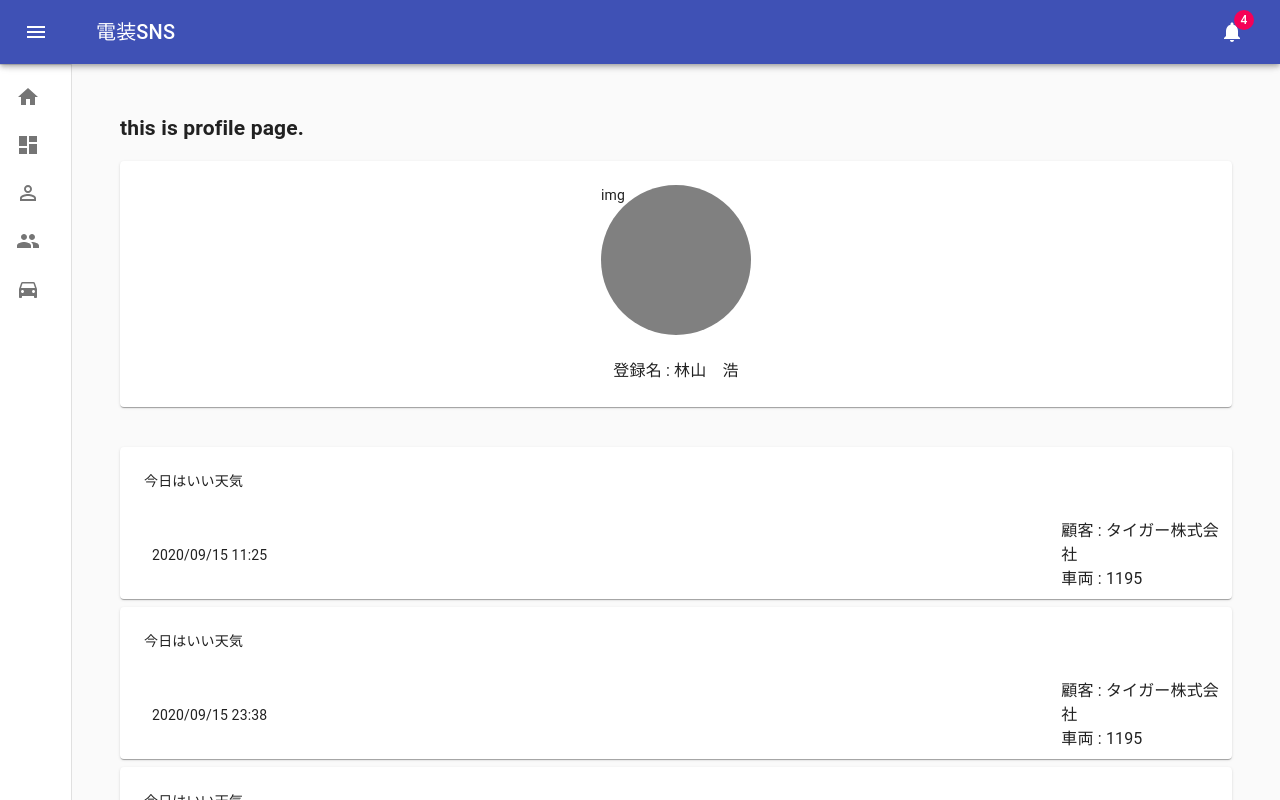
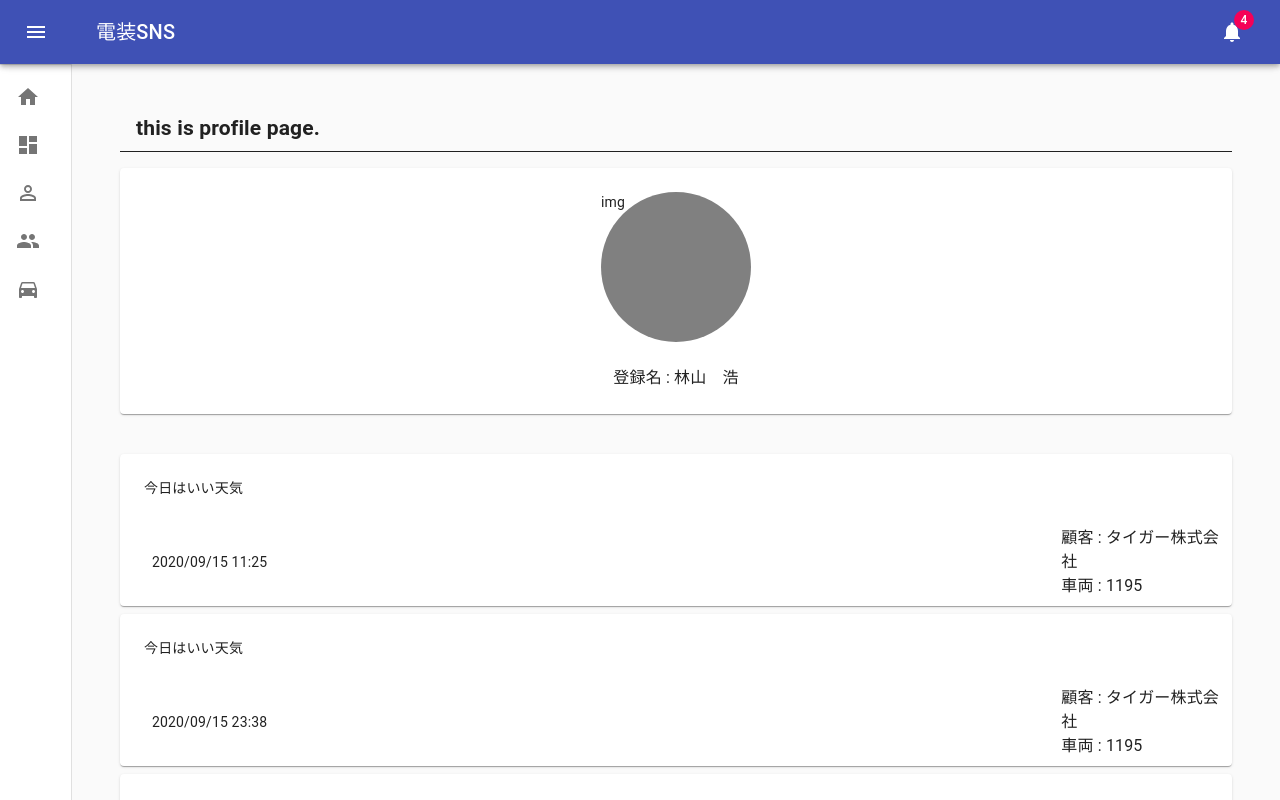
Before and after one commit to adaman3568/denso-app, a React (Create React App) app: page /profile in a window 1280 px wide. Built offline with nearby package versions, Linux system fonts and the light colour scheme.

Commit message:
Titleコンポーネントのスタイルを簡単に入れた

```diff
--- a/src/Components/Common/Title.tsx
+++ b/src/Components/Common/Title.tsx
@@ -1,8 +1,20 @@
 import React, {FC} from 'react';
+import {makeStyles} from "@material-ui/core/styles";
+
+const myStyle = makeStyles((theme) => ({
+    title: {
+        borderBottom: '1px solid',
+        borderColor: theme.palette.primary.main,
+        paddingBottom : theme.spacing(1),
+        paddingLeft : theme.spacing(2),
+        marginBottom : theme.spacing(2)
+    }
+}))
 
 const Title : FC = ({children}) => {
+    const classes = myStyle();
     return (
-        <h2>{children}</h2>
+        <h2 className={classes.title}>{children}</h2>
     );
 };
 
```
